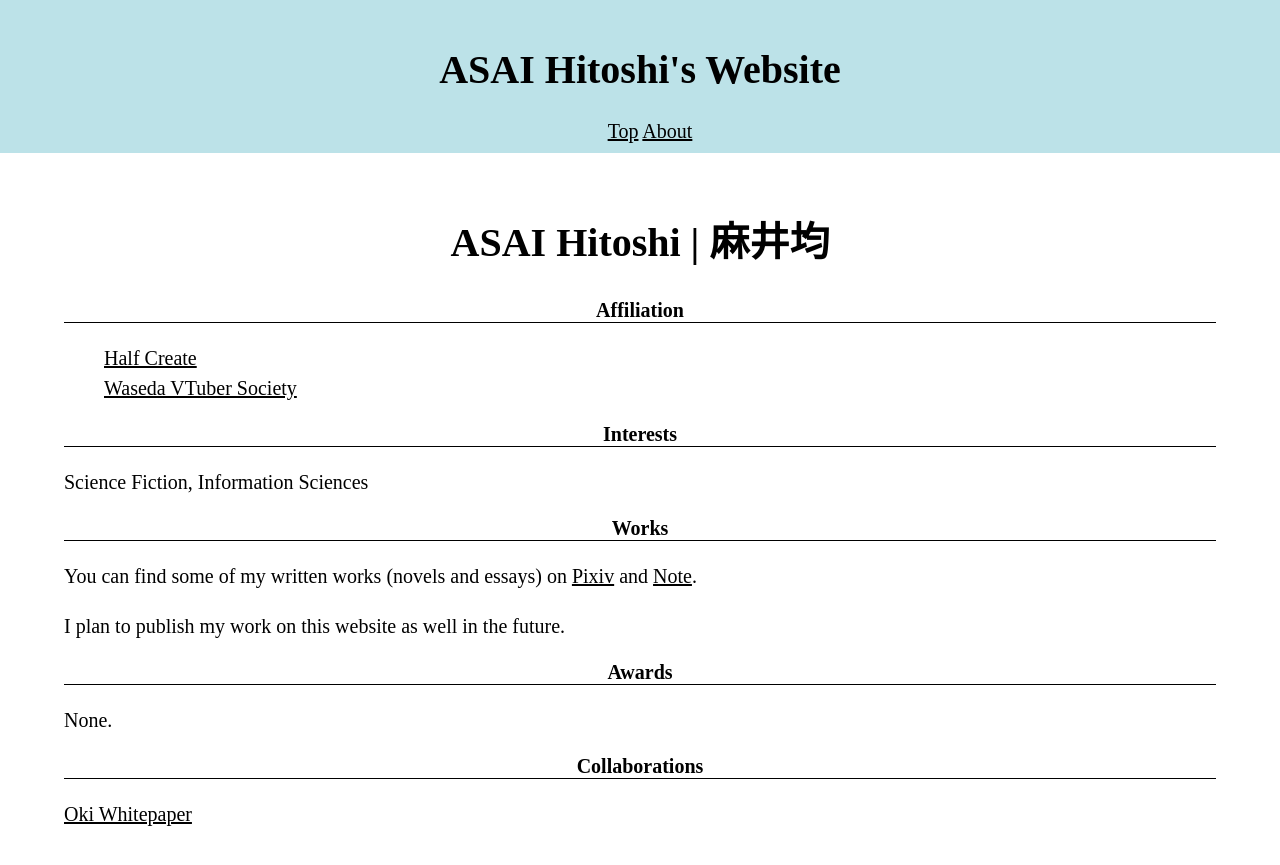
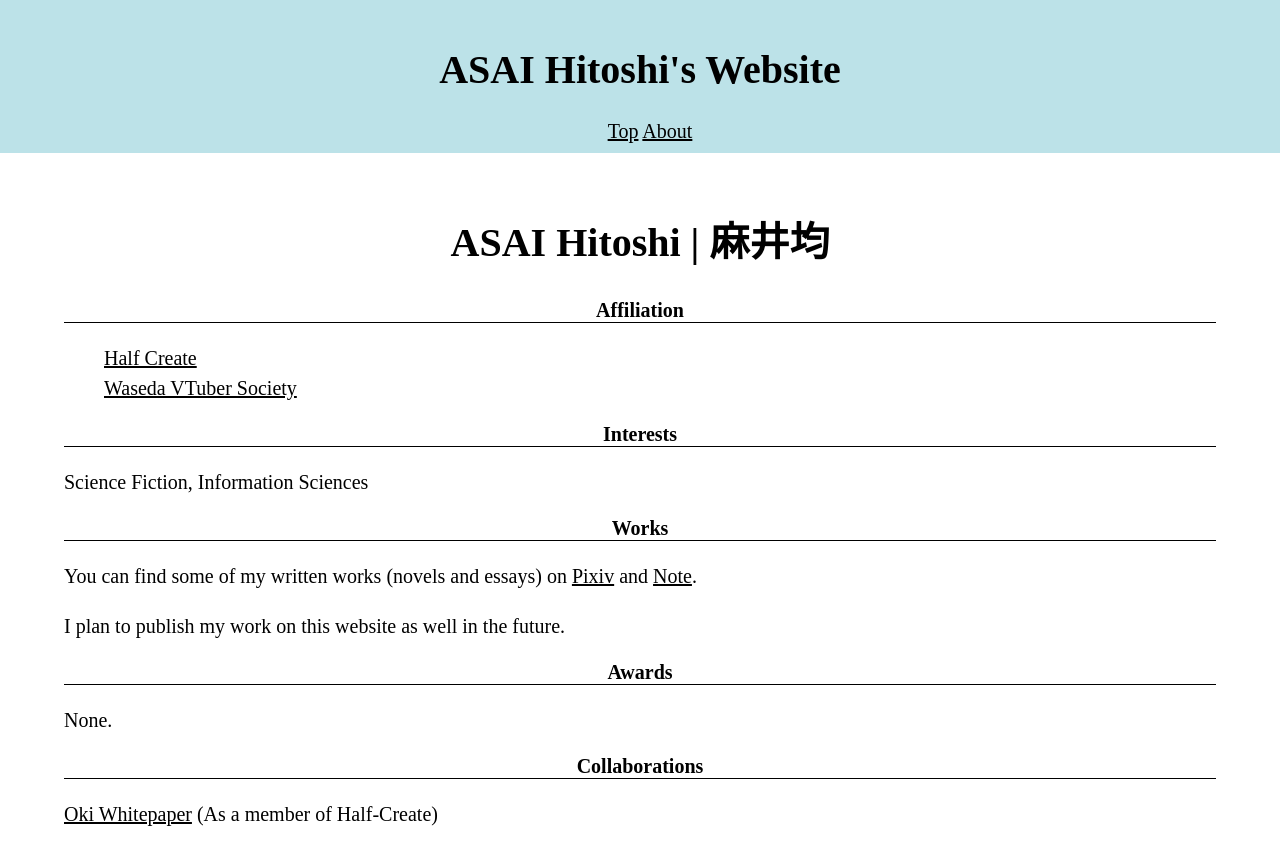
Before and after one commit to asainingen/asainingen.github.io, a Jekyll site: the page built from profile.md, in a window 1280 px wide. Shown: the top 865 px of the page. Built offline with Jekyll 4.4.1, drawn with Linux system fonts in a browser that asks for light colours; Markdown is read by kramdown in place of the engine named in the settings.

Commit message:
profile.md の更新

```diff
--- a/profile.md
+++ b/profile.md
@@ -20,4 +20,4 @@ I plan to publish my work on this website as well in the future.
 None.
 
 ### Collaborations
-[Oki Whitepaper](https://oki.half-create.org)
+[Oki Whitepaper](https://oki.half-create.org) (As a member of Half-Create)
```
